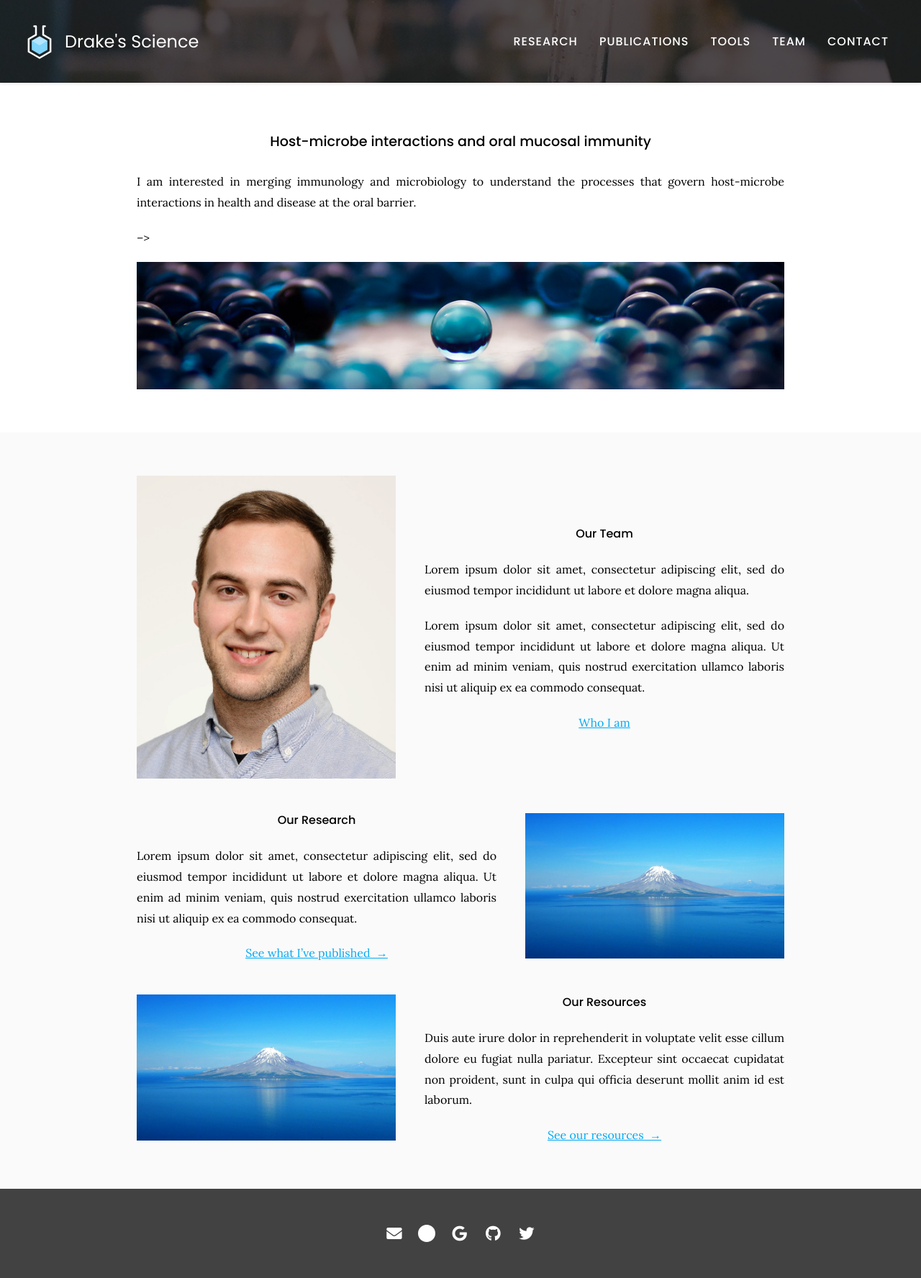
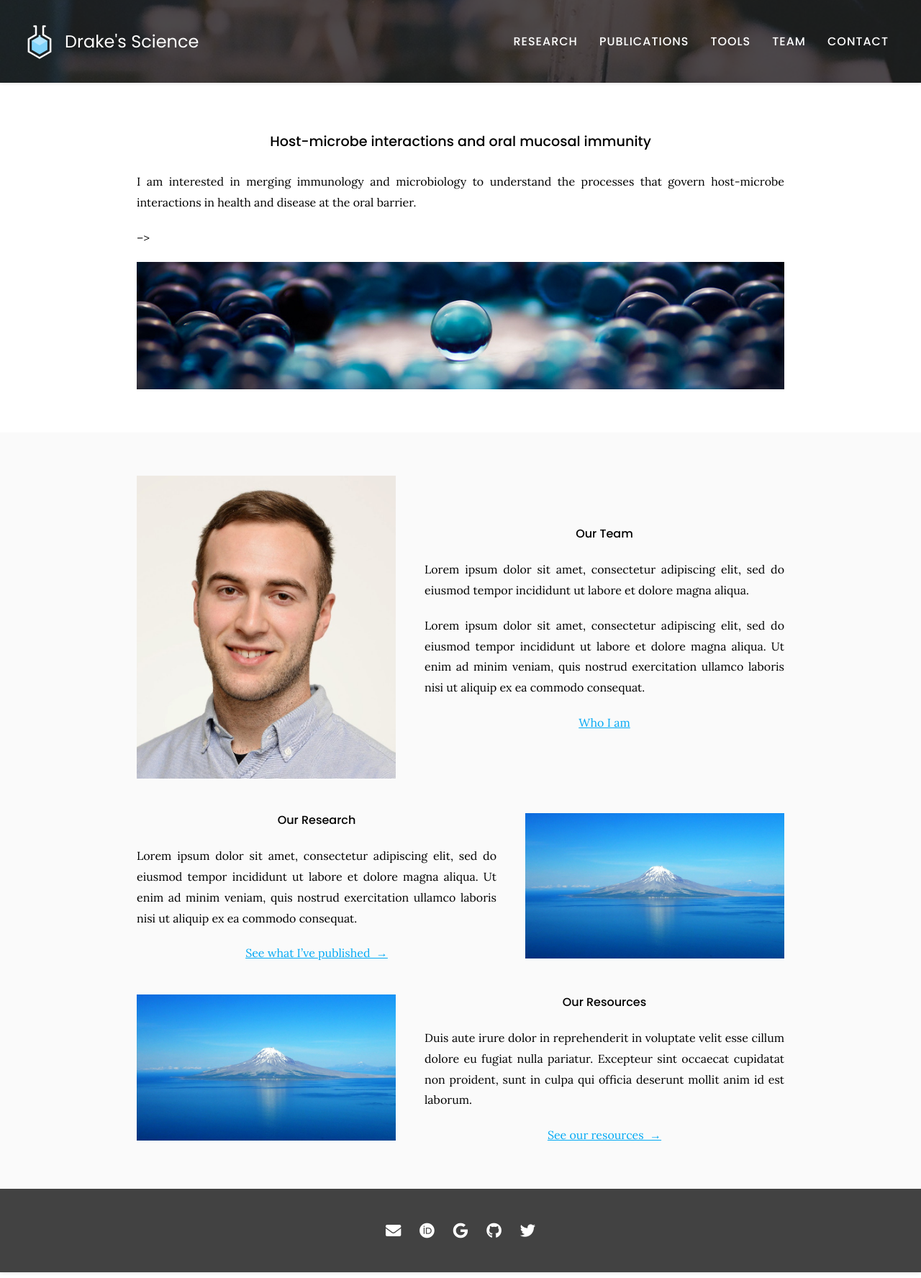
Before and after one commit to williamsdrake/williamsdrake.github.io, a Jekyll site: the page built from index.md, in a window 1280 px wide. Shown: the whole page at 72% size. Built offline with Jekyll 4.4.1, drawn with Linux system fonts in a browser that asks for light colours; nearby versions of some CDN libraries.

Commit message:
Update links.yaml

```diff
--- a/_data/links.yaml
+++ b/_data/links.yaml
@@ -45,7 +45,7 @@ search:
 # social media
 
 orcid:
-  icon: orcid-logo.svg
+  icon: fab fa-orcid
   text: ORCID
   tooltip: ORCID
   link: https://orcid.org/$LINK
```
